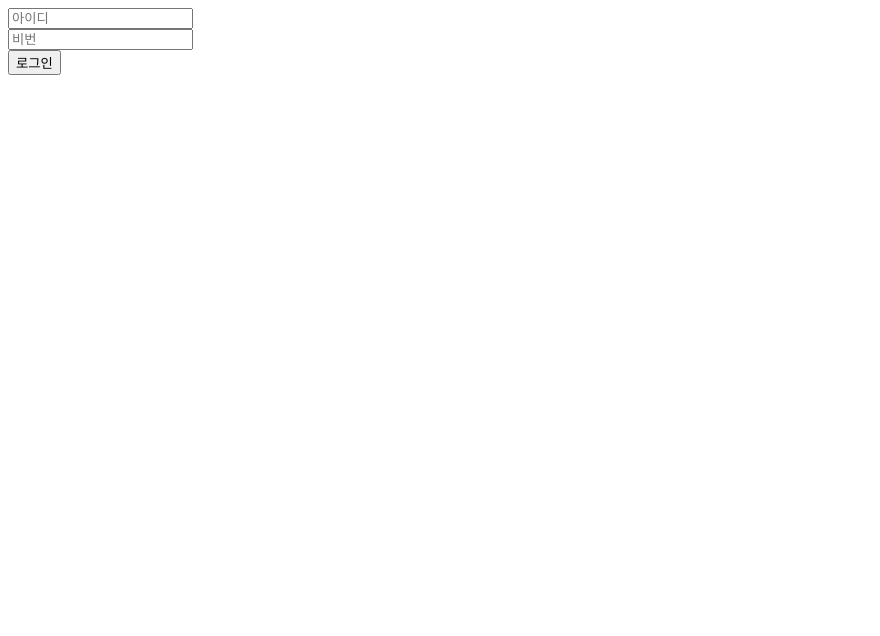
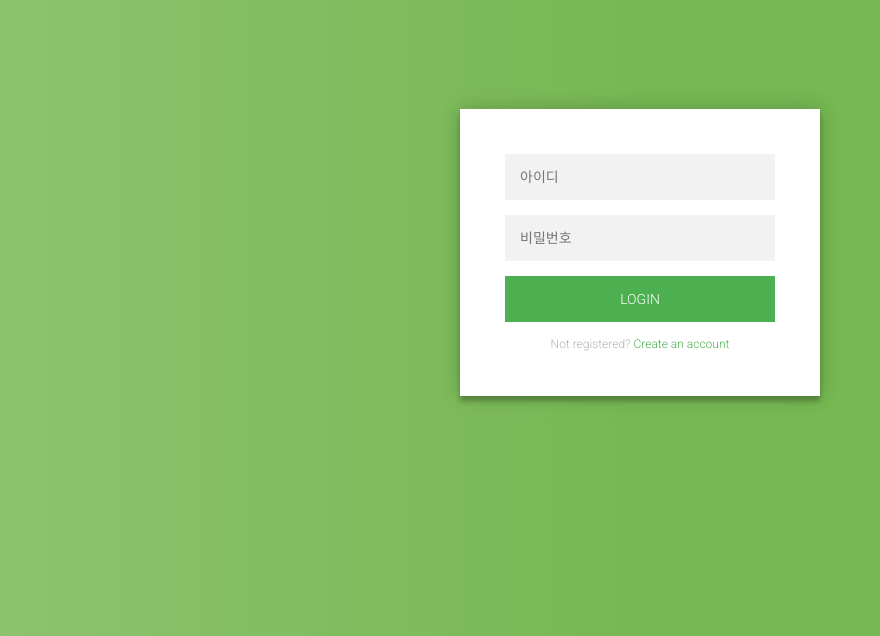
Before and after one commit to Ants-jihoon/practice, a Node server app: page /login in a window 1280 px wide. Shown: the top 636 px of the page, without its empty margins (0-880 px from the left). Run offline with Node 20, Linux system fonts and the light colour scheme.

Commit message:
로그인 화면 꾸미기

```diff
--- /dev/null
+++ b/app/src/public/css/home/login.css
@@ -0,0 +1,100 @@
+@import url(https://fonts.googleapis.com/css?family=Roboto:300);
+
+.login-page {
+  width: 360px;
+  padding: 8% 0 0;
+  margin: auto;
+}
+.form {
+  position: relative;
+  z-index: 1;
+  background: #FFFFFF;
+  max-width: 360px;
+  margin: 0 auto 100px;
+  padding: 45px;
+  text-align: center;
+  box-shadow: 0 0 20px 0 rgba(0, 0, 0, 0.2), 0 5px 5px 0 rgba(0, 0, 0, 0.24);
+}
+.form input {
+  font-family: "Roboto", sans-serif;
+  outline: 0;
+  background: #f2f2f2;
+  width: 100%;
+  border: 0;
+  margin: 0 0 15px;
+  padding: 15px;
+  box-sizing: border-box;
+  font-size: 14px;
+}
+.form button {
+  font-family: "Roboto", sans-serif;
+  text-transform: uppercase;
+  outline: 0;
+  background: #4CAF50;
+  width: 100%;
+  border: 0;
+  padding: 15px;
+  color: #FFFFFF;
+  font-size: 14px;
+  -webkit-transition: all 0.3 ease;
+  transition: all 0.3 ease;
+  cursor: pointer;
+}
+.form button:hover,.form button:active,.form button:focus {
+  background: #43A047;
+}
+.form .message {
+  margin: 15px 0 0;
+  color: #b3b3b3;
+  font-size: 12px;
+}
+.form .message a {
+  color: #4CAF50;
+  text-decoration: none;
+}
+.form .register-form {
+  display: none;
+}
+.container {
+  position: relative;
+  z-index: 1;
+  max-width: 300px;
+  margin: 0 auto;
+}
+.container:before, .container:after {
+  content: "";
+  display: block;
+  clear: both;
+}
+.container .info {
+  margin: 50px auto;
+  text-align: center;
+}
+.container .info h1 {
+  margin: 0 0 15px;
+  padding: 0;
+  font-size: 36px;
+  font-weight: 300;
+  color: #1a1a1a;
+}
+.container .info span {
+  color: #4d4d4d;
+  font-size: 12px;
+}
+.container .info span a {
+  color: #000000;
+  text-decoration: none;
+}
+.container .info span .fa {
+  color: #EF3B3A;
+}
+body {
+  background: #76b852; /* fallback for old browsers */
+  background: rgb(141,194,111);
+  background: linear-gradient(90deg, rgba(141,194,111,1) 0%, rgba(118,184,82,1) 50%);
+  font-family: "Roboto", sans-serif;
+  -webkit-font-smoothing: antialiased;
+  -moz-osx-font-smoothing: grayscale;
+}
+
+/* Copyright (c) 2022 by Aigars Silkalns (https://codepen.io/colorlib/pen/rxddKy) */
--- a/app/src/routes/home/home.ctrl.js
+++ b/app/src/routes/home/home.ctrl.js
@@ -2,7 +2,7 @@
 
 const { response } = require("../../../app");
 const User = require("../../models/User");
-const UserStorage = require("../../models/UserStorage");
+
 
 const output ={
     home : (req, res) => {
@@ -19,29 +19,7 @@ const process ={
         const user = new User(req.body);
         const response = user.login();
         return res.json(response);
-
-        // const id = req.body.id,
-        //     psword = req.body.psword;
-
-        // const users = UserStorage.getUsers("id","psword");
-
-        // const response ={};
-
-        // if(users.id.includes(id)){
-        //     const idx = users.id.indexOf(id);
-
-
-        //     if(users.psword[idx] === psword){
-        //         response.success=true
-        //         return res.json(response);
-        //     }
-        // }
-
-        // response.success = false;
-        // response.msg = "로그인에 실패하셨습니다."
-        // return res.json(response);
     },
-
 };
 
 module.exports = {
--- a/app/src/views/home/login.ejs
+++ b/app/src/views/home/login.ejs
@@ -4,14 +4,23 @@
     <meta charset="UTF-8">
     <meta http-equiv="X-UA-Compatible" content="IE=edge">
     <meta name="viewport" content="width=device-width, initial-scale=1.0">
-
+    <link rel="stylesheet" href="/css/home/login.css">
     <script src="js/home/login.js" defer></script>
     <title>Document</title>
 </head>
 <body>
-    <input id="id" type="text" placeholder="아이디"><br>
-    <input id="psword" type="text" placeholder="비번"><br>
-    <button>로그인</button>
+    <div class="login-page">
+        <div class="form">
+          <form class="login-form">
+            <input id="id" type="text" placeholder="아이디"/>
+            <input id="psword" type="password" placeholder="비밀번호"/>
+            <button>login</button>
+            <p class="message">Not registered? <a href="/register">Create an account</a></p>
+          </form>
+        </div>
+      </div>
 
 </body>
 </html>
+
+<!-- Copyright (c) 2022 by Aigars Silkalns (https://codepen.io/colorlib/pen/rxddKy) -->
```
